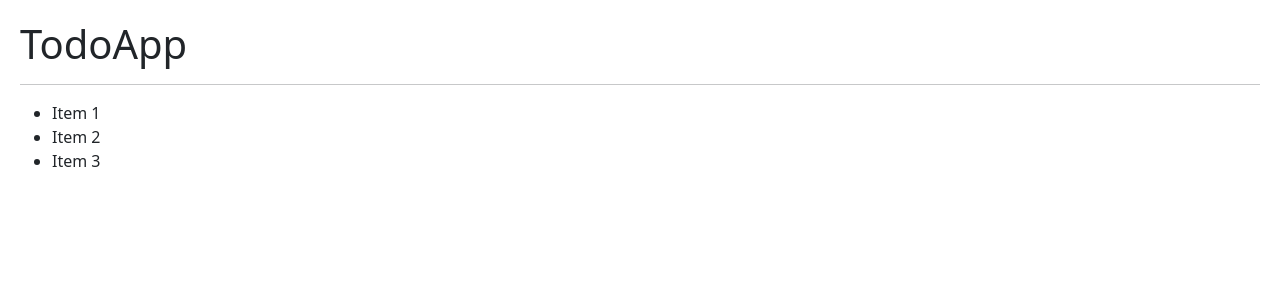
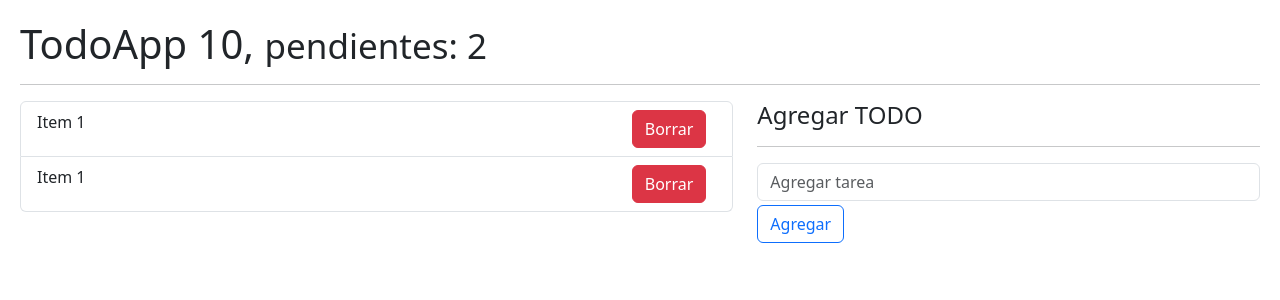
Before and after one commit to giojodev/05-hook-app, a React (Vite) app: page / in a window 1280 px wide. Shown: the top 300 px of the page. Built offline with nearby package versions, Linux system fonts and the light colour scheme.

Commit message:
Refactor TodoApp to improve UI and add functionality for adding and deleting tasks

```diff
--- a/src/08-useReducer/TodoApp.jsx
+++ b/src/08-useReducer/TodoApp.jsx
@@ -12,17 +12,41 @@ const  initialState = [{
     done: false
 }]
 export const TodoApp = () => {
-    const [state, dispatch] = useReducer(todoReducer, initialState)
+    const [todos, dispatch] = useReducer(todoReducer, initialState)
 
     return (
     <>
-      <h1>TodoApp</h1>
+      <h1>TodoApp 10,  <small>pendientes: 2 </small></h1>
       <hr />
-      <ul>
-        <li>Item 1</li>
-        <li>Item 2</li>
-        <li>Item 3</li>
-      </ul>
+      <div className="row">
+        <div className="col-7">
+            <ul className="list-group">
+              {
+                todos.map(todo => (
+                  <li className="list-group-item d-flex justify-content-between">
+                    <span className="align -self-center">Item 1</span>
+                    <button className="btn btn-danger">Borrar</button>
+                  </li>
+
+                ))
+              }
+            </ul>
+        </div>
+
+        <div className="col-5">
+          <h4>Agregar TODO</h4>
+          <hr />
+          <form action="./">
+            <input type="text"
+                  placeholder="Agregar tarea"
+                  className="form-control"/>
+                  <button type="submit"
+                  className="btn btn-outline-primary mt-1 btn-block">
+                    Agregar
+                  </button>
+          </form>
+        </div>
+      </div>
     </>
   )
 }
```
